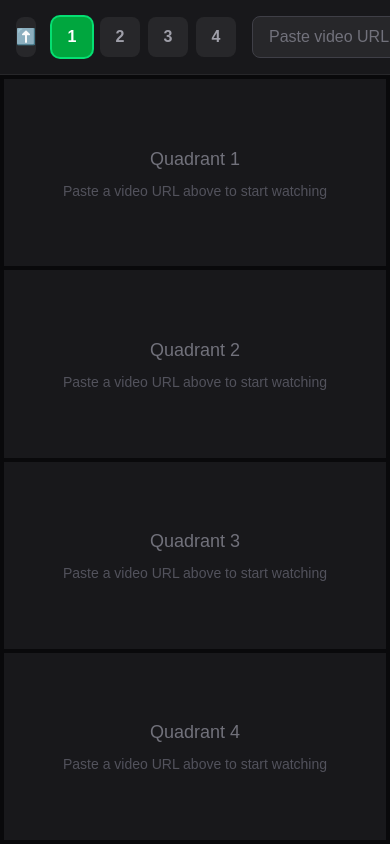
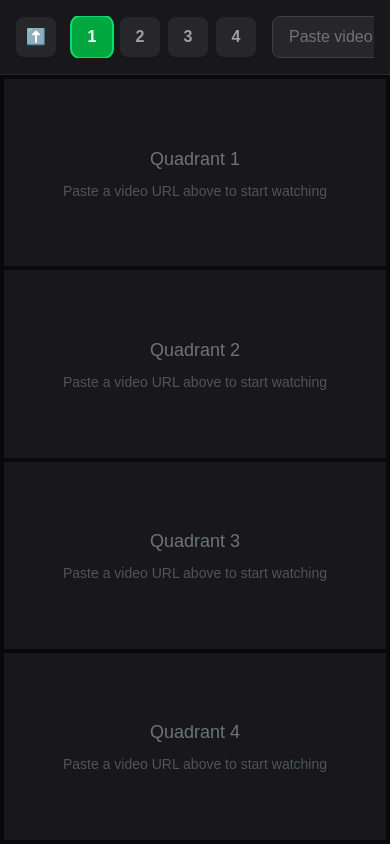
Before and after one commit to sagardesai90/multivideo, a Next.js app: page / in a window 390 px wide. Built offline with nearby package versions, Linux system fonts and the light colour scheme.

Commit message:
feat: add horizontal scrolling to header controls for mobile
- Wrap form controls in scrollable container
- Prevent controls from shrinking or wrapping
- Set minimum width for URL input
- Ensures all header controls (buttons 1-4, search box, action buttons) are accessible on mobile Safari

```diff
--- a/components/VideoInput.tsx
+++ b/components/VideoInput.tsx
@@ -43,19 +43,20 @@ export default function VideoInput({
   };
 
   return (
-    <form onSubmit={handleSubmit} className="flex items-center gap-4">
+    <form onSubmit={handleSubmit} className="overflow-x-auto overflow-y-hidden">
+      <div className="flex items-center gap-4 min-w-max">
         {/* Hide Controls Button */}
         <button
           type="button"
           onClick={onToggleTopBar}
-        className="w-10 h-10 rounded-lg font-semibold transition-all bg-zinc-800 text-zinc-400 hover:bg-zinc-700 hover:text-white"
+          className="w-10 h-10 rounded-lg font-semibold transition-all bg-zinc-800 text-zinc-400 hover:bg-zinc-700 hover:text-white flex-shrink-0"
           title="Hide controls (fullscreen)"
         >
           ⬆️
         </button>
 
         {/* Quadrant Selector */}
-      <div className="flex gap-2">
+        <div className="flex gap-2 flex-shrink-0">
           {[0, 1, 2, 3].map((index) => (
             <button
               key={index}
@@ -79,14 +80,14 @@ export default function VideoInput({
           value={inputUrl}
           onChange={(e) => setInputUrl(e.target.value)}
           placeholder="Paste video URL (YouTube, Twitch, CrackStreams, StreamEast, HLS .m3u8...)"
-        className="flex-1 px-4 py-2 bg-zinc-800 text-white border border-zinc-700 rounded-lg focus:outline-none focus:ring-2 focus:ring-green-500 focus:border-transparent placeholder-zinc-500"
+          className="min-w-[300px] px-4 py-2 bg-zinc-800 text-white border border-zinc-700 rounded-lg focus:outline-none focus:ring-2 focus:ring-green-500 focus:border-transparent placeholder-zinc-500"
         />
 
         {/* Action Buttons */}
         <button
           type="submit"
           disabled={!inputUrl.trim()}
-        className="px-6 py-2 bg-green-600 text-white font-medium rounded-lg hover:bg-green-700 disabled:bg-zinc-700 disabled:text-zinc-500 disabled:cursor-not-allowed transition-colors"
+          className="px-6 py-2 bg-green-600 text-white font-medium rounded-lg hover:bg-green-700 disabled:bg-zinc-700 disabled:text-zinc-500 disabled:cursor-not-allowed transition-colors flex-shrink-0 whitespace-nowrap"
         >
           Load
         </button>
@@ -95,11 +96,12 @@ export default function VideoInput({
           <button
             type="button"
             onClick={handleClear}
-          className="px-6 py-2 bg-red-600 text-white font-medium rounded-lg hover:bg-red-700 transition-colors"
+            className="px-6 py-2 bg-red-600 text-white font-medium rounded-lg hover:bg-red-700 transition-colors flex-shrink-0 whitespace-nowrap"
           >
             Clear
           </button>
         )}
+      </div>
     </form>
   );
 }
```
Lines whose indentation alone changed are shown as unchanged.
